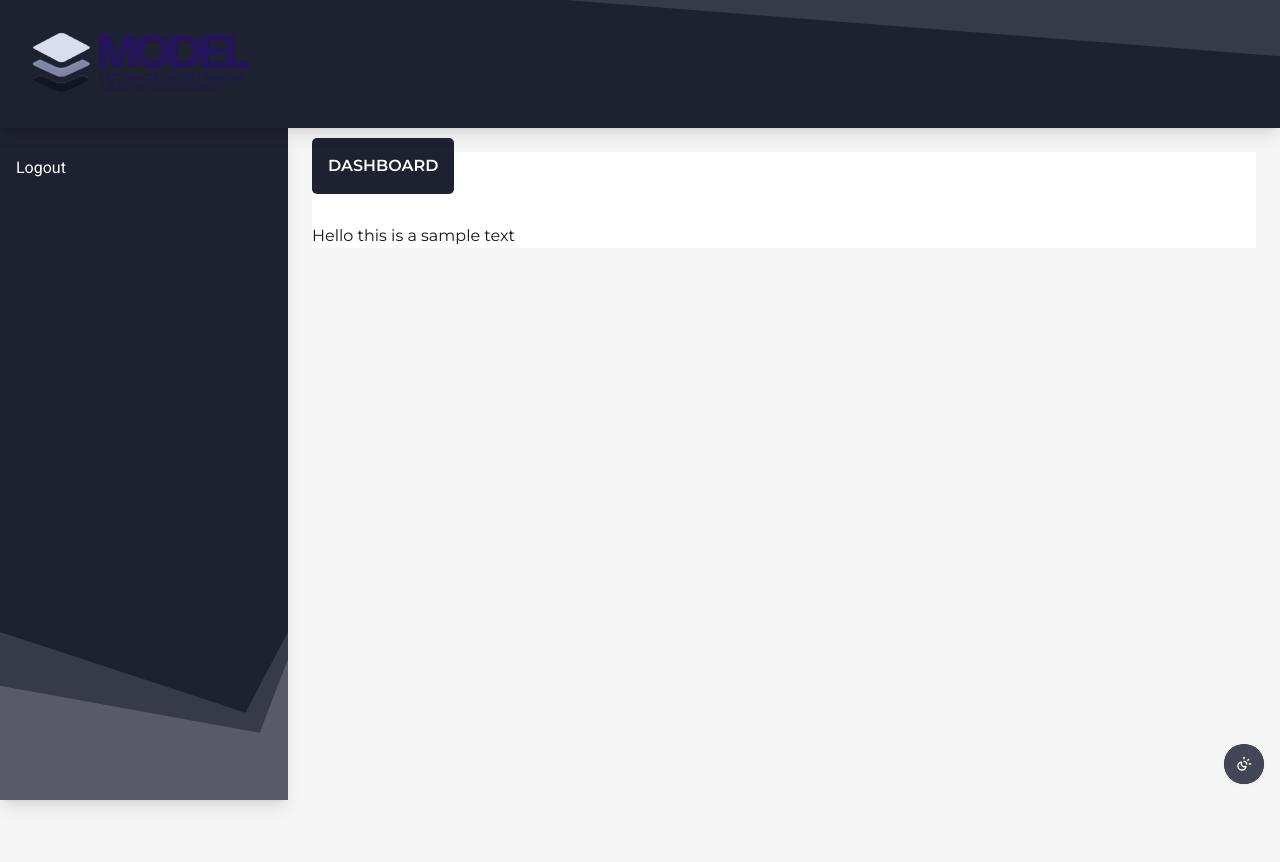
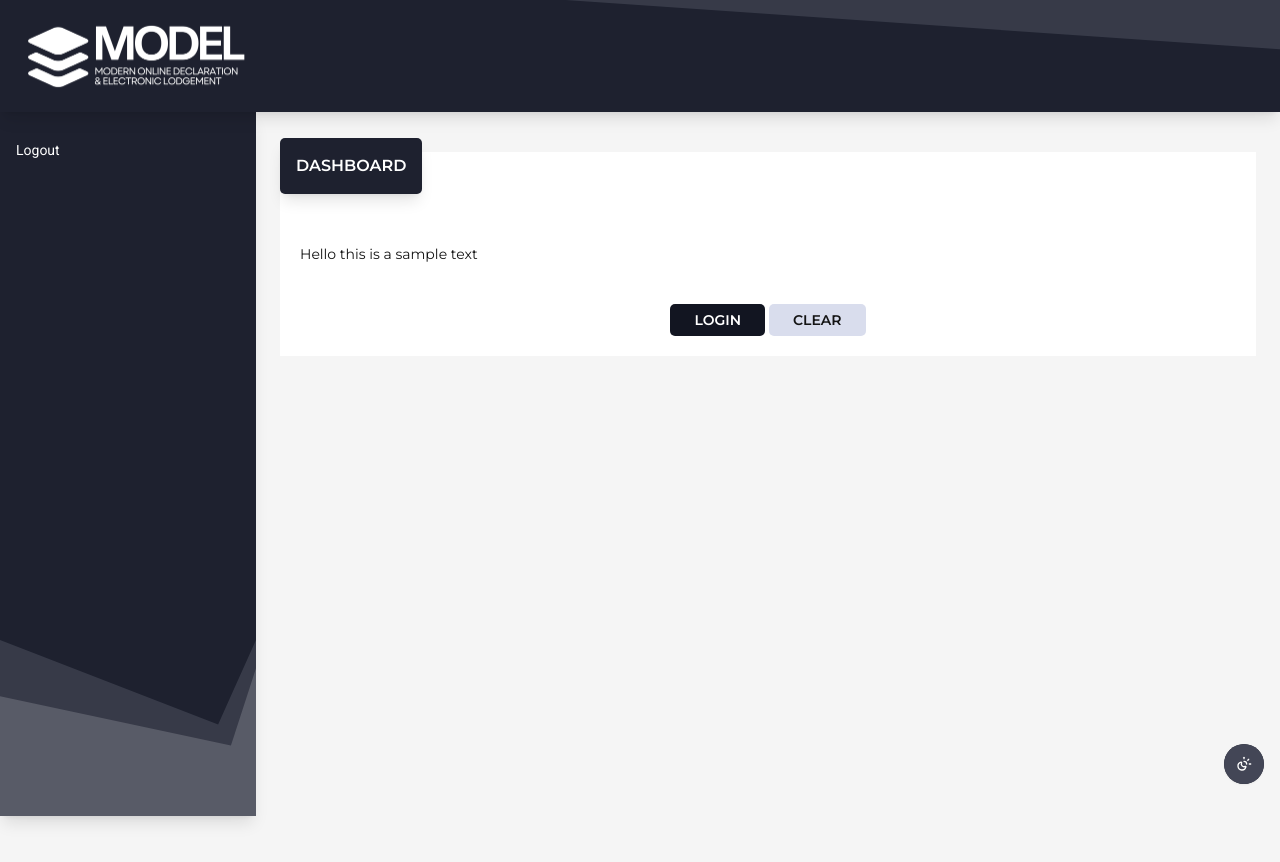
Before and after one commit to sysdevekonek/MODELv2-APP, a Next.js app in the folder modelv2-app/: page /dashboard in a window 1280 px wide. Shown: the top 862 px of the page. Built offline with nearby package versions, Linux system fonts and the light colour scheme.

Commit message:
#78336 -  UX Update

```diff
--- a/modelv2-app/src/app/(auth)/login/page.tsx
+++ b/modelv2-app/src/app/(auth)/login/page.tsx
@@ -48,7 +48,7 @@ export default function LoginPage() {
                     <p className="text-white text-sm font-medium mb-3 font-titleFont">POWERED BY:</p>
                     <div className="relative w-[8rem] h-[2.5rem]">
                         <Image
-                            src="/ekonek_logo.png"
+                            src="/ekonek_logo_white.png"
                             alt="e-KONEK PILIPINAS INC Logo"
                             fill
                             sizes="(max-width: 640px) 50vw, 8rem"
--- a/modelv2-app/src/app/(pages)/dashboard/page.tsx
+++ b/modelv2-app/src/app/(pages)/dashboard/page.tsx
@@ -4,11 +4,28 @@ function DashboardPage() {
 
   return (
     <div className="bg-bgContainer w-full">
-      <div className="bg-main1 text-titlebodytext1 font-semibold p-4 inline-block rounded-[5px] mb-4 -translate-y-1/4 -top-6">
+      <div className="bg-main1 text-titlebodytext1 font-semibold p-4 inline-block rounded-[5px] mb-4 -translate-y-1/4 -top-6 shadow-lg">
         <h1>DASHBOARD</h1>
       </div>
-      <h5 className='text-bodytext2'> Hello this is a sample text</h5>
+      <h5 className='text-bodytext2 text-sm p-5'> Hello this is a sample text</h5>
 
+
+       <div className="flex gap-[.25rem] justify-center align-center p-5">
+                            <button
+                                type="submit"
+                                className="px-6 h-8 bg-button1 hover:bg-buttonHover hover:text-white text-titlebodytext1 font-semibold text-sm rounded-[5px] transition-colors duration-200
+                                focus:outline-none focus:ring-2 focus:ring-slate-400 focus:ring-offset-2 font-titleFont"
+                            >
+                                LOGIN
+                            </button>
+                            <button
+                                type="button"
+                                className="px-6 h-8 bg-button2 hover:bg-buttonHover  hover:text-white text-bodytext2 font-semibold text-sm rounded-[5px] transition-colors duration-200
+                                focus:outline-none focus:ring-2 focus:ring-slate-300 focus:ring-offset-2 font-titleFont"
+                            >
+                                CLEAR
+                            </button>
+                        </div>
     </div>
 
   );
--- a/modelv2-app/src/app/(pages)/layout.tsx
+++ b/modelv2-app/src/app/(pages)/layout.tsx
@@ -11,7 +11,7 @@ export default function Layout({ children }: LayoutProps) {
     <div className="relative min-h-screen">
       <Header />
       <Sidebar />
-      <main className="ml-72 mt-32 p-6 bg-bg min-h-[calc(100vh-4rem)]">{children}</main>
+      <main className="ml-64 mt-32 p-6 bg-bg min-h-[calc(100vh-4rem)]">{children}</main>
     </div>
   )
 }
--- a/modelv2-app/src/app/globals.css
+++ b/modelv2-app/src/app/globals.css
@@ -17,11 +17,12 @@ body {
 
   .light {
     --main-1: 228 36% 89%;
-    --input-field-1: 0 0% 100%;
+    --input-field-1: 210 20% 98%;
     --input-field-2: 0 0% 52%;
-    --button-1: 228 28% 10%;
-    --button-2: 228 36% 89%;
+    --button-1: 228 36% 89%;
+    --button-2: 225 18% 96%;
     --button-border: ;
+    --button-hover: 215 16% 47%;
     --layout-hover: 228 36% 89%;
     --layout-1: 0 0% 100%;
     --layout-2: 228 4% 50%;
@@ -41,9 +42,10 @@ body {
     --main-1: 227 9% 19%;
     --input-field-1: 0 0% 7%;
     --input-field-2: 0 0% 13%;
-    --button-1: 227 36% 5%;
-    --button-2: 210 25% 2%;
+    --button-1: 227 9% 19%;
+    --button-2: 225 6% 13%;
     --button-border: ;
+    --button-hover: 215 16% 47%;
     --layout-hover: 227 9% 19%;
     --layout-1: 0 0% 8%;
     --layout-2: 228 3% 31%;
@@ -61,11 +63,12 @@ body {
 
   .system {
     --main-1: 229 22% 15%;
-    --input-field-1: 0 0% 100%;
+    --input-field-1: 210 20% 98%;
     --input-field-2: 0 0% 52%;
     --button-1: 228 28% 10%;
     --button-2: 228 36% 89%;
     --button-border: ;
+    --button-hover: 215 16% 47%;
     --layout-hover: 228 36% 89%;
     --layout-1: 229 22% 15%;
     --layout-2: 228 4% 50%;
--- a/modelv2-app/src/components/layout/header.tsx
+++ b/modelv2-app/src/components/layout/header.tsx
@@ -1,39 +1,30 @@
 "use client";
 
-import { useEffect, useState } from 'react';
-import Image from 'next/image';
-import { useTheme } from '../ui/ThemeProvider';
+import { useEffect, useState } from "react";
+import Image from "next/image";
+import { useTheme } from "../ui/ThemeProvider";
 
 export default function Header() {
   const { theme } = useTheme();
-  const [fullName, setFullName] = useState('');
-  const [effectiveTheme, setEffectiveTheme] = useState<'light' | 'dark'>('light');
+  const [fullName, setFullName] = useState("");
+
+  const logoSrc =
+    theme === "light"
+      ? "/modellogocolored.png"
+      : "/modellogowhite.png";
 
   useEffect(() => {
-    const storedName = sessionStorage.getItem("fullName") || '';
+    const storedName = sessionStorage.getItem("fullName") || "";
     setFullName(storedName);
-
-    let resolvedTheme = theme;
-    if (theme === 'system') {
-      const prefersDark = window.matchMedia('(prefers-color-scheme: dark)').matches;
-      resolvedTheme = prefersDark ? 'dark' : 'light';
-    }
-
-    setEffectiveTheme(resolvedTheme as 'light' | 'dark');
-  }, [theme]);
-
-  const logoSrc =
-    effectiveTheme === 'light'
-      ? '/modellogocolored.png'
-      : '/modellogowhite.png';
+  }, []);
 
   return (
-    <header className="fixed top-0 left-0 w-full h-32 bg-layout1 text-foreground shadow-lg z-40 flex items-center px-4 transition-colors duration-300">
+    <header className="fixed top-0 left-0 w-full h-28 bg-layout1 text-foreground shadow-lg z-40 flex items-center px-4 transition-colors duration-300">
       <div className="absolute top-0 right-0 w-full h-full pointer-events-none z-0">
         <div
           className="absolute top-0 right-0 w-3/4 h-full bg-layout3 opacity-50"
           style={{
-            clipPath: 'polygon(100% 44%, 100% 0%, 25.6% 0%)',
+            clipPath: "polygon(100% 44%, 100% 0%, 25.6% 0%)",
           }}
         ></div>
       </div>
@@ -48,8 +39,10 @@ export default function Header() {
             className="h-auto w-[15rem]"
           />
         </a>
-        <div className="text-base text-layoutText2 font-semibold">
-          {fullName ? `Welcome, ${fullName}` : ""}
+        <div className="text-base text-layoutText2 font-semibold uppercase mr-5">
+          <h2>
+            {fullName ? `Welcome, ${fullName}` : ""}
+          </h2>
         </div>
       </div>
     </header>
--- a/modelv2-app/src/components/layout/layout.tsx
+++ /dev/null
@@ -1,19 +0,0 @@
-import Header from "./header";
-import Sidebar from "./sidebar/sidebar";
-
-type LayoutProps = {
-  children: React.ReactNode;
-};
-
-export default function Layout({ children }: LayoutProps) {
-  return (
-    <div className="relative min-h-screen">
-      <Header />
-      <Sidebar />
-      <main className="ml-64 mt-32 p-6 bg-bg min-h-[calc(100vh-4rem)]">
-        {children}
-
-      </main>
-    </div>
-  );
-}
--- a/modelv2-app/src/components/layout/sidebar/sidebar.tsx
+++ b/modelv2-app/src/components/layout/sidebar/sidebar.tsx
@@ -27,7 +27,7 @@ export default function Sidebar() {
 
   return (
     <>
-      <aside className="fixed top-32 left-0 w-72 h-[calc(100vh-8rem)] bg-layout1 text-foreground shadow-lg z-30 overflow-hidden transition-colors duration-300">
+      <aside className="fixed top-28 left-0 w-64 h-[calc(100vh-6rem)] bg-layout1 text-foreground shadow-lg z-30 overflow-hidden transition-colors duration-300">
         <div className="absolute inset-0 pointer-events-none z-0">
           <div
             className="absolute top-0 right-0 w-full h-full bg-layout3 opacity-50"
@@ -54,7 +54,7 @@ export default function Sidebar() {
 
             <button
               onClick={handleLogout}
-              className="mt-4 px-2 py-1 text-left text-layoutText2 rounded-md hover:bg-red-500 hover:text2 hover:font-semibold w-full"
+              className="mt-4 px-2 py-1 text-left text-sm text-layoutText2 rounded-md hover:bg-red-500 hover:text2 hover:font-semibold w-full"
             >
               Logout
             </button>
--- a/modelv2-app/src/components/layout/sidebar/sidebarTree.tsx
+++ b/modelv2-app/src/components/layout/sidebar/sidebarTree.tsx
@@ -26,7 +26,7 @@ export default function SidebarTree({ items, openDropdowns, setOpenDropdowns, pa
               <>
                 <button
                   onClick={() => toggleDropdown(item.NAV_ITEM_CODE)}
-                  className="flex items-center justify-between w-full pl-2 py-1 text-layoutText2 hover:bg-layouthover hover:text-layoutText1 focus:outline-none transition duration-200 rounded-md"
+                  className="flex items-center text-sm justify-between w-full pl-2 py-1 text-layoutText2 hover:bg-layouthover hover:text-layoutText1 focus:outline-none transition duration-200 rounded-md"
                 >
                   <span>{item.TITLE}</span>
                   <svg
@@ -53,7 +53,7 @@ export default function SidebarTree({ items, openDropdowns, setOpenDropdowns, pa
             ) : (
               <Link
                 href={item.URL}
-                className={`block pl-2 py-1 rounded-md transition duration-200 ${
+                className={`block pl-2 py-1 text-sm rounded-md transition duration-200 ${
                   isActive
                     ? 'bg-layouthover text-layoutText1 font-semibold'
                     : 'text-layoutText2 hover:bg-layouthover hover:text-layoutText1'
--- a/modelv2-app/tailwind.config.js
+++ b/modelv2-app/tailwind.config.js
@@ -18,6 +18,7 @@ module.exports = {
 			button1: 'hsl(var(--button-1))', 				//main button (generate, submit, etc)
 			button2: 'hsl(var(--button-2))', 				//sub button (next, back, clear, (not active), etc)
 			buttonBorder: 'hsl(var(--button-border))', 		//button border (use if necessary)
+			buttonHover: 'hsl(var(--button-hover))',		//button hover effect (when use, use hover:text-white)
 			layouthover: 'hsl(var(--layout-hover))', 		//layout hover/active color
 			layout1: 'hsl(var(--layout-1))', 				//layout (header, sidebar) bg
 			layout2: 'hsl(var(--layout-2))', 				//layout elements 1
```
Also changed, not shown: modelv2-app/public/ekonek_logo_white.png (added).
